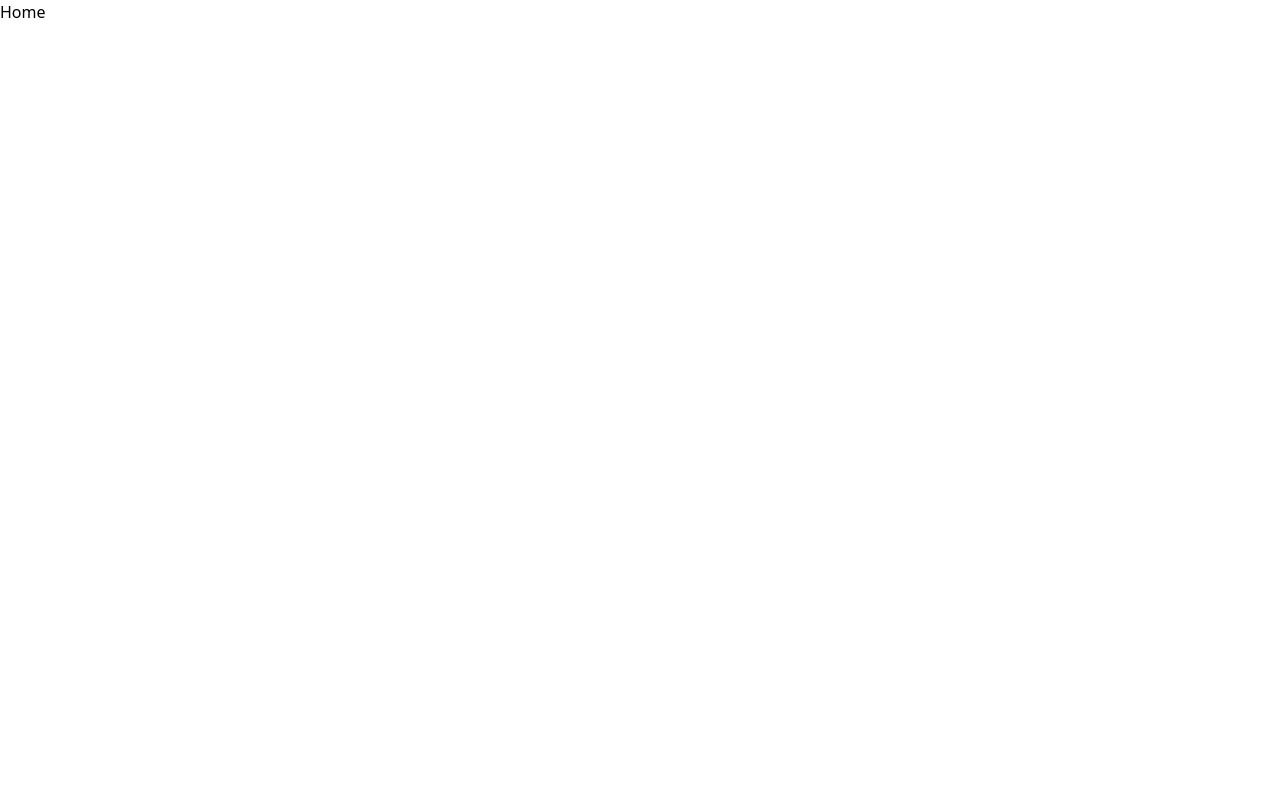
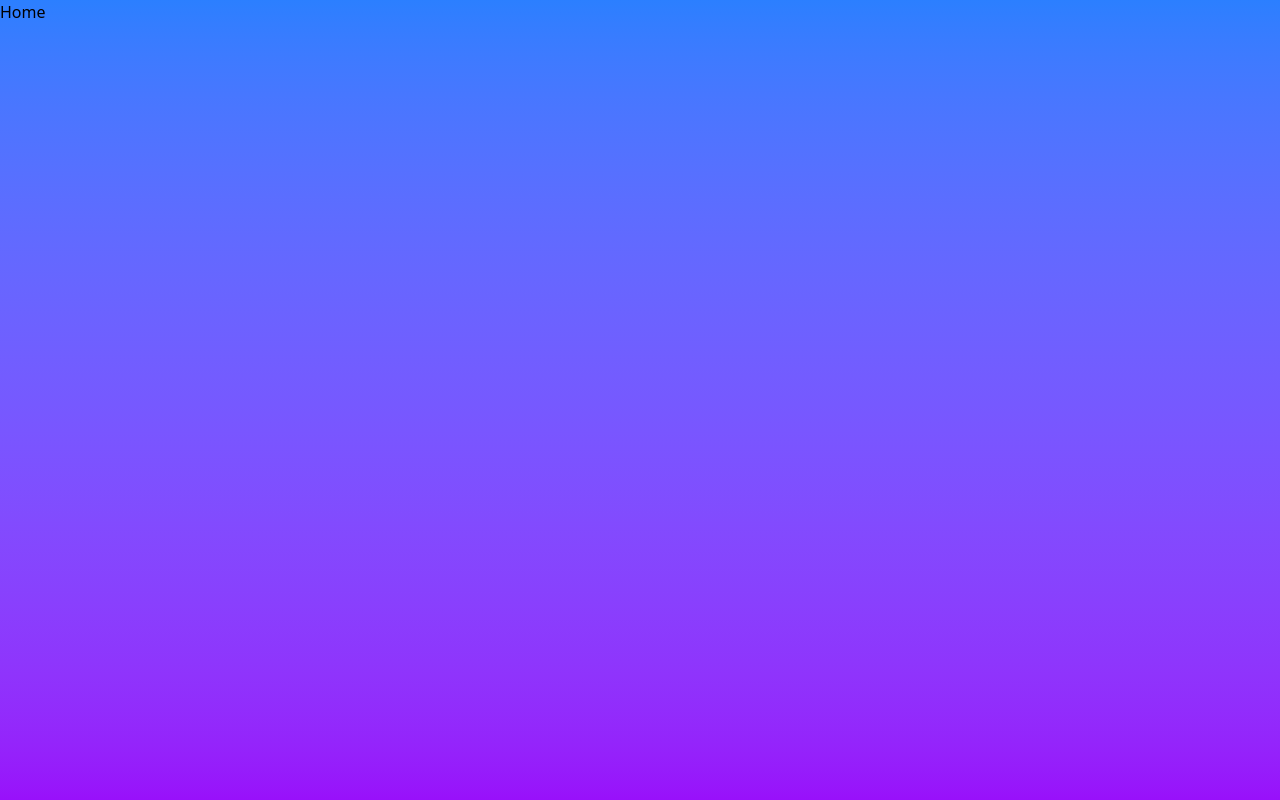
Before and after one commit to zoirovdev/Moment, a React (Vite) app: page / in a window 1280 px wide. Built offline with nearby package versions, Linux system fonts and the light colour scheme.

Commit message:
Add background color

```diff
--- a/src/pages/Home.jsx
+++ b/src/pages/Home.jsx
@@ -1,5 +1,9 @@
+
+
+
+
 const Home = () => {
-  return <div>Home</div>
+  return <div className="h-screen bg-gradient-to-b from-blue-500 to-purple-600">Home</div>
 }
 
 
```
